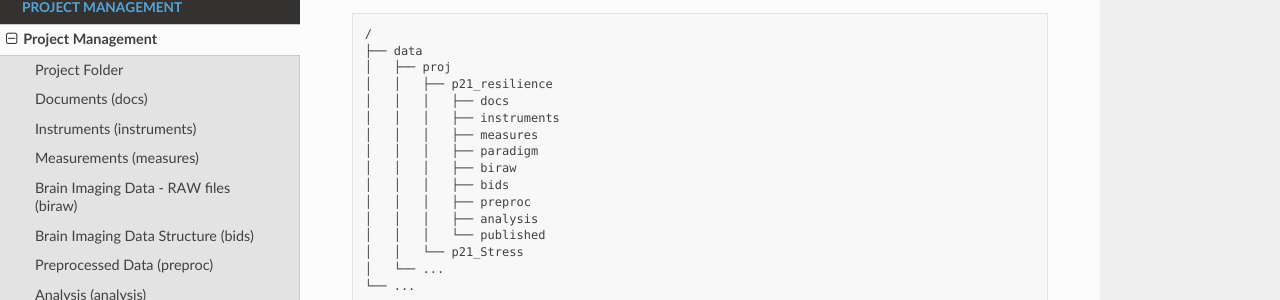
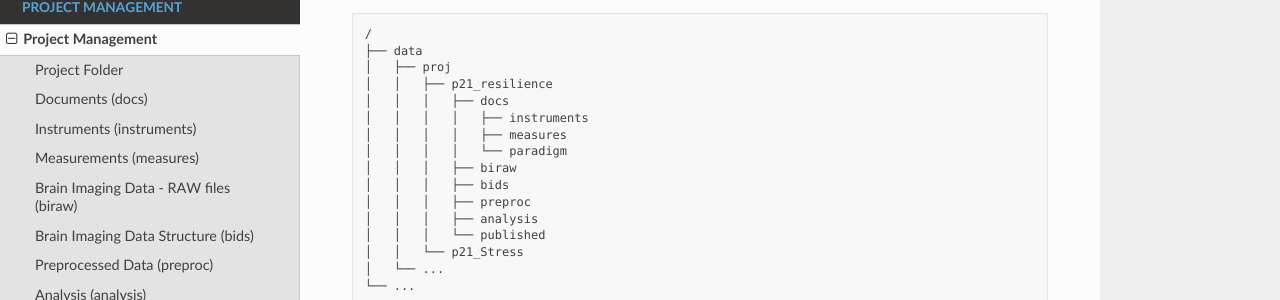
Before and after one commit to hkusklbcs/hkusklbcs, a Sphinx documentation site: the page built from docs/source/projman/projman.rst, in a window 1280 px wide and 900 px high, scrolled down 335 px. Shown: the part 233-533 px from the top of the window. Built offline with Sphinx 7.4.7 and the Read the Docs theme 2.0.0, drawn with Linux system fonts in a browser that asks for light colours.

```diff
--- a/docs/source/projman/projman.rst
+++ b/docs/source/projman/projman.rst
@@ -24,9 +24,9 @@ The project folder will be created with the hierarchy as below.
     │   ├── proj
     │   │   ├── p21_resilience
     │   │   │   ├── docs
-    │   │   │   ├── instruments
-    │   │   │   ├── measures
-    │   │   │   ├── paradigm
+    │   │   │   │   ├── instruments
+    │   │   │   │   ├── measures
+    │   │   │   │   └── paradigm
     │   │   │   ├── biraw
     │   │   │   ├── bids
     │   │   │   ├── preproc
```
